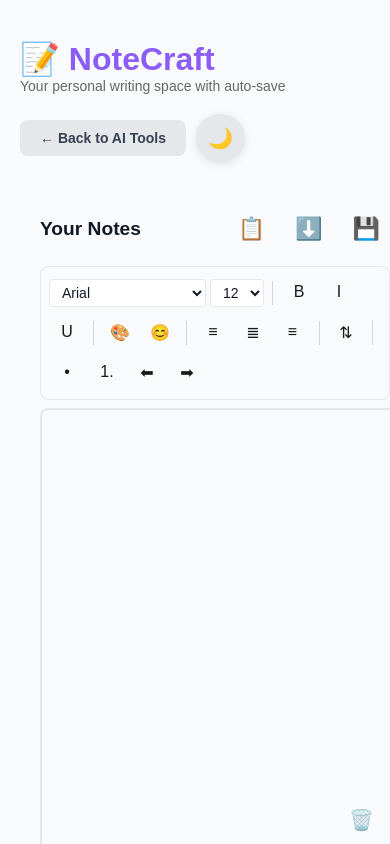
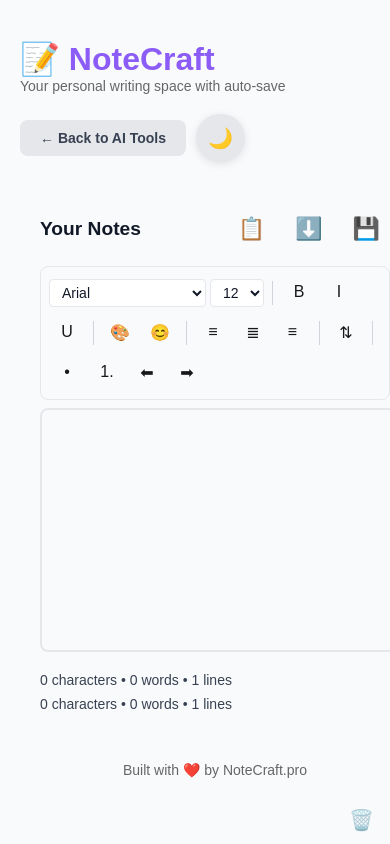
Before and after one commit to PeterWeber1/Notecraft.pro, a React (Create React App) app: page /notepad in a window 390 px wide. Built offline with nearby package versions, Linux system fonts and the light colour scheme.

Commit message:
Make notepad editor fully responsive to screen size

```diff
--- a/src/Notepad.js
+++ b/src/Notepad.js
@@ -1028,7 +1028,11 @@
             placeholder="Start writing your notes here... Everything is automatically saved as you type."
             style={{
               width: '100%',
-              height: 'clamp(400px, 60vh, 700px)',
+              maxWidth: '100%',
+              minWidth: 0,
+              height: 'auto',
+              minHeight: '200px',
+              maxHeight: '60vh',
               padding: '20px',
               border: `2px solid ${theme.inputBorder}`,
               borderRadius: '8px',
@@ -1042,7 +1046,6 @@
               lineHeight: '1.6',
               overflowY: 'auto',
               outline: 'none',
-              minHeight: '400px',
               WebkitFontSmoothing: 'antialiased',
               MozOsxFontSmoothing: 'grayscale'
             }}
```
